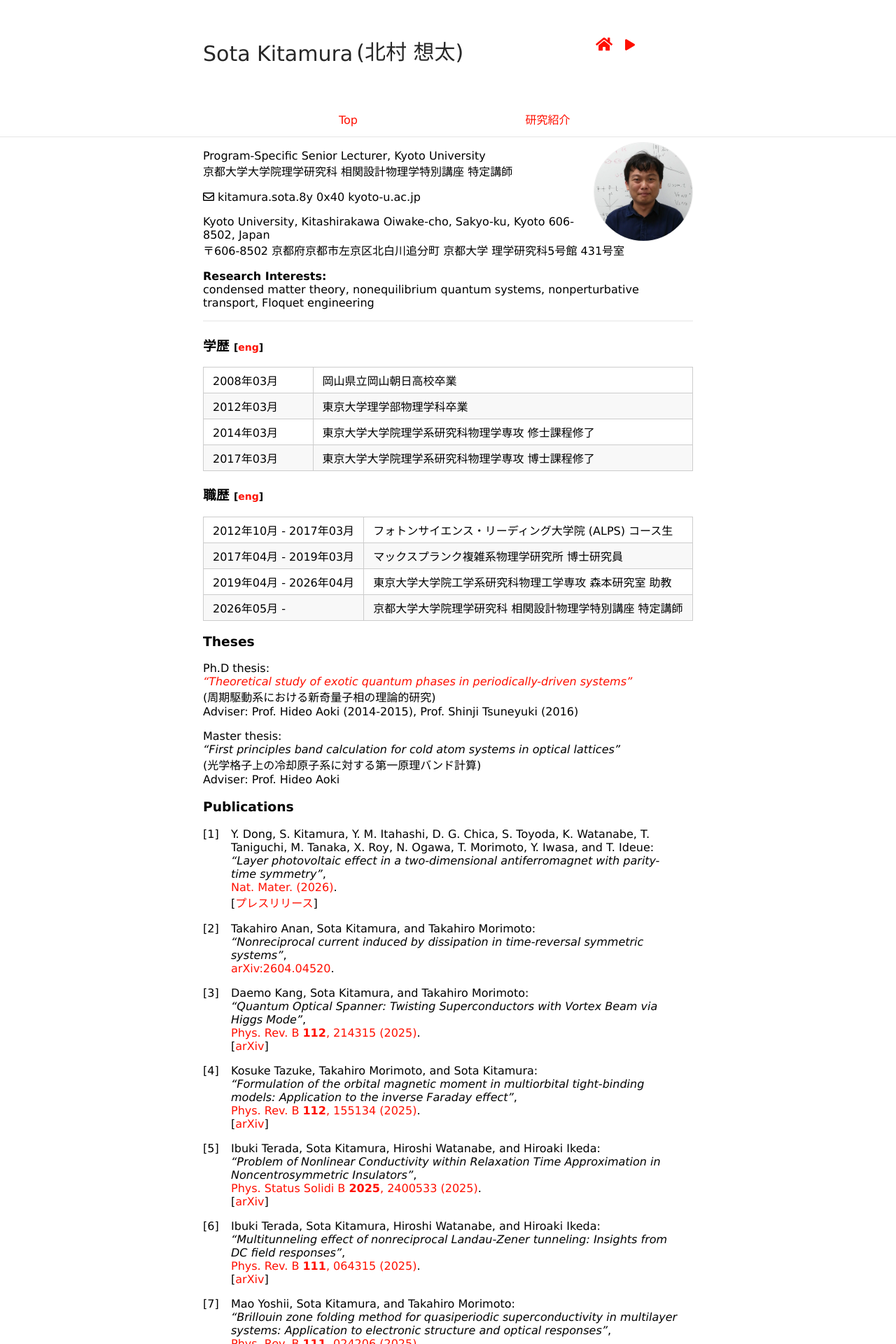
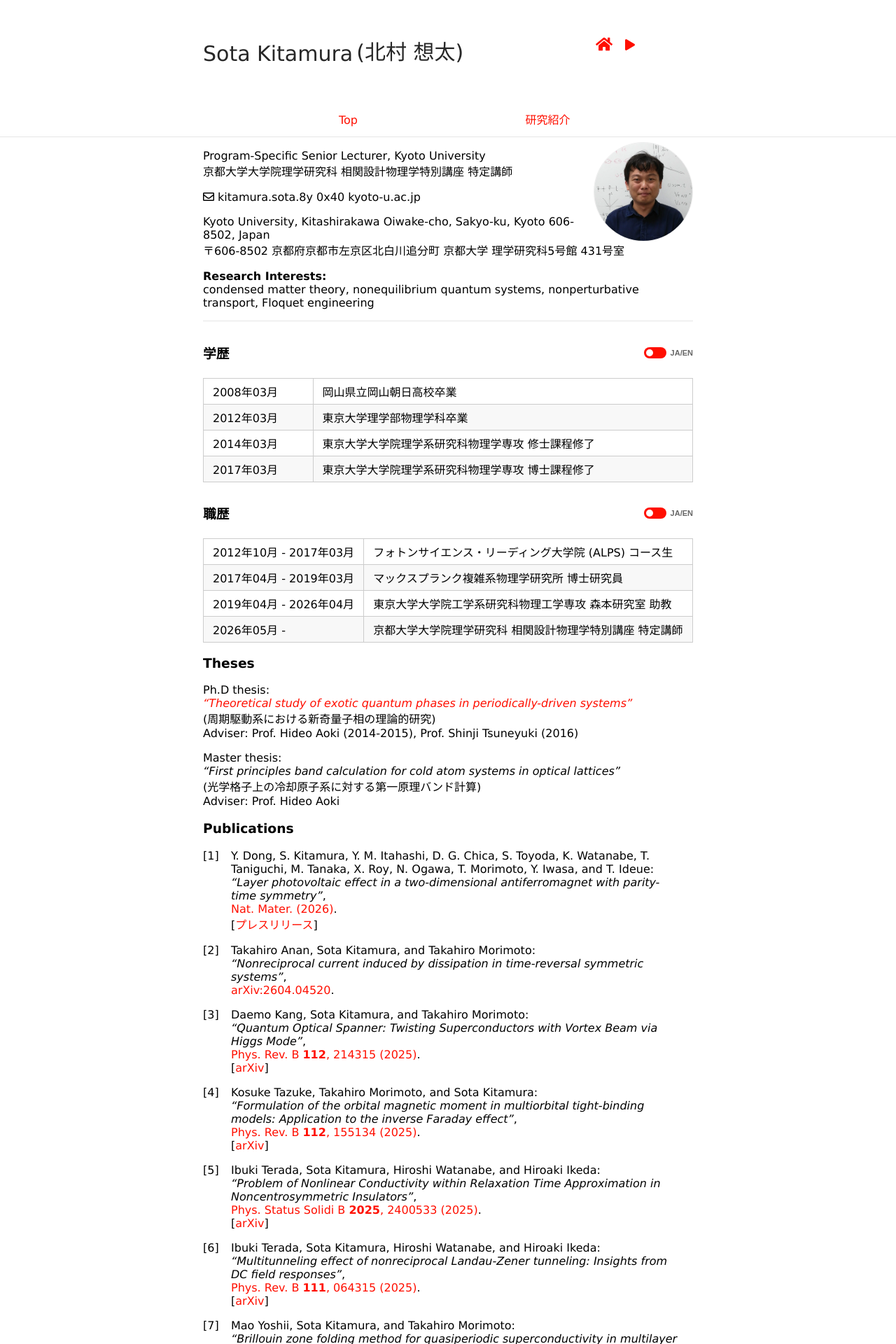
Before and after one commit to sotaph/sotaph.github.io, a Jekyll site: the page built from index.md, in a window 1280 px wide. Shown: the top 1920 px of the page at 70% size. Built offline with Jekyll 4.4.1, drawn with Linux system fonts in a browser that asks for light colours; nearby versions of some CDN libraries; a style sheet for code colours, icons or effects is not loaded.

Commit message:
add lang switch

```diff
--- /dev/null
+++ b/_includes/lang-block.html
@@ -0,0 +1,4 @@
+<div class="lang-wrapper">
+  <div class="lang-ja">{{ include.ja | markdownify }}</div>
+  <div class="lang-en" style="display: none;">{{ include.en | markdownify }}</div>
+</div>
--- /dev/null
+++ b/_includes/lang-switch-h3.html
@@ -0,0 +1,12 @@
+<div class="h3-wrapper">
+  <h3>
+    <span class="lang-ja">{{ include.ja_title }}</span>
+    <span class="lang-en" style="display: none;">{{ include.en_title }}</span>
+  </h3>
+
+  <label class="switch-mini">
+    <input type="checkbox" onchange="toggleLanguage(this)">
+    <span class="slider-mini"></span>
+    <span class="label-text-mini">JA/EN</span>
+  </label>
+</div>
--- /dev/null
+++ b/_includes/lang-switch.html
@@ -0,0 +1,5 @@
+<label class="switch">
+  <input type="checkbox" onchange="toggleLanguage(this)">
+  <span class="slider"></span>
+  <span class="label-text">JA/EN</span>
+</label>
--- a/_layouts/default.html
+++ b/_layouts/default.html
@@ -83,6 +83,27 @@
           ga('send', 'pageview');
         </script>
     {% endif %}
+
+
+
+    <script>
+    function toggleLanguage(checkbox) {
+    const isChecked = checkbox.checked;
+
+    const allCheckboxes = document.querySelectorAll('input[type="checkbox"]');
+    allCheckboxes.forEach(cb => {
+        cb.checked = isChecked;
+    });
+
+    document.querySelectorAll('.lang-ja').forEach(el => {
+        el.style.display = isChecked ? 'none' : 'block';
+    });
+    document.querySelectorAll('.lang-en').forEach(el => {
+        el.style.display = isChecked ? 'block' : 'none';
+    });
+    }
+    </script>
+
 </body>
 <footer>
 </footer>
--- a/_sass/_style.scss
+++ b/_sass/_style.scss
@@ -157,3 +157,118 @@
 
 @import "typography";
 @import "tables";
+
+.switch {
+  position: relative;
+  display: inline-flex;
+  align-items: center;
+  gap: 10px;
+  cursor: pointer;
+  margin: 10px 0;
+  user-select: none;
+}
+
+.switch input {
+  opacity: 0;
+  width: 0;
+  height: 0;
+}
+
+.slider {
+  position: relative;
+  width: 40px;
+  height: 20px;
+  background-color: #ff0f00;
+  border-radius: 20px;
+  transition: 0.4s;
+}
+
+.slider:before {
+  position: absolute;
+  content: "";
+  height: 14px;
+  width: 14px;
+  left: 3px;
+  bottom: 3px;
+  background-color: white;
+  border-radius: 50%;
+  transition: 0.4s;
+}
+
+input:checked + .slider {
+  background-color: #ff0f00;
+}
+
+input:checked + .slider:before {
+  transform: translateX(20px);
+}
+
+.label-text {
+  font-size: 14px;
+  font-family: sans-serif;
+}
+
+.h3-wrapper {
+  display: flex;
+  justify-content: space-between;
+  align-items: center;
+  padding-bottom: 8px;
+  margin-top: 30px;
+  margin-bottom: 15px;
+}
+
+.h3-wrapper h3 {
+  margin: 0;
+  padding: 0;
+}
+
+.switch-mini {
+  position: relative;
+  display: inline-flex;
+  align-items: center;
+  gap: 6px;
+  cursor: pointer;
+  user-select: none;
+}
+
+.switch-mini input {
+  opacity: 0;
+  width: 0;
+  height: 0;
+}
+
+.slider-mini {
+  position: relative;
+  width: 32px;
+  height: 16px;
+  background-color: #ff0f00;
+  border-radius: 16px;
+  transition: 0.3s;
+}
+
+.slider-mini:before {
+  position: absolute;
+  content: "";
+  height: 10px;
+  width: 10px;
+  left: 3px;
+  bottom: 3px;
+  background-color: white;
+  border-radius: 50%;
+  transition: 0.3s;
+}
+
+input:checked + .slider-mini {
+  background-color: #ff0f00;
+}
+
+input:checked + .slider-mini:before {
+  transform: translateX(16px);
+}
+
+.label-text-mini {
+  font-size: 11px;
+  font-weight: bold;
+  color: #666;
+  font-family: sans-serif;
+}
--- a/index.md
+++ b/index.md
@@ -20,19 +20,46 @@
 
 ---
 
-### 学歴 <span style="font-size: 75%">[[eng]({{base_url}}cv)]</span>
+{% include lang-switch-h3.html ja_title="学歴" en_title="Education" %}
 
+{% capture ja_text %}
 2008年03月 | 岡山県立岡山朝日高校卒業
 2012年03月 | 東京大学理学部物理学科卒業
 2014年03月 | 東京大学大学院理学系研究科物理学専攻 修士課程修了
 2017年03月 | 東京大学大学院理学系研究科物理学専攻 博士課程修了
+{% endcapture %}
 
-### 職歴 <span style="font-size: 75%">[[eng]({{base_url}}cv)]</span>
+{% capture en_text %}
+Mar. 2008 | High School Diploma, Okayama Asahi Senior High School
+Mar. 2012 | Bachelor of Science, Department of Physics, University of Tokyo
+Mar. 2014 | Master of Science, Department of Physics, University of Tokyo
+Mar. 2017 | Ph. D, Department of Physics, University of Tokyo
+{% endcapture %}
 
+
+{% include lang-block.html ja=ja_text en=en_text %}
+
+{% include lang-switch-h3.html ja_title="職歴" en_title="Experiences" %}
+
+{% capture ja_text %}
 2012年10月 - 2017年03月| フォトンサイエンス・リーディング大学院 (ALPS) コース生
 2017年04月 - 2019年03月| マックスプランク複雑系物理学研究所 博士研究員
 2019年04月 - 2026年04月| 東京大学大学院工学系研究科物理工学専攻 森本研究室 助教
 2026年05月 -| 京都大学大学院理学研究科 相関設計物理学特別講座 特定講師
+{% endcapture %}
+
+{% capture en_text %}
+Oct. 2012 - Mar. 2017  | Advanced Leading Graduate Course for Photon Science (ALPS)
+Apr. 2017 - Mar. 2019  | Guest Scientist (postdoctoral researcher) at Max Planck Institute for the Physics of Complex Systems (Oka Group)
+Apr. 2019 - Apr. 2026  | Research Associate (Morimoto Group), Department of Applied Physics, University of Tokyo
+May 2026 - present  | Program-Specific Senior Lecturer, Graduate School of Science, Kyoto University
+{% endcapture %}
+
+{% include lang-block.html ja=ja_text en=en_text %}
+
+
+
+
 
 
 
```
Also changed, not shown: cv.md (deleted, +0 -37 lines).
